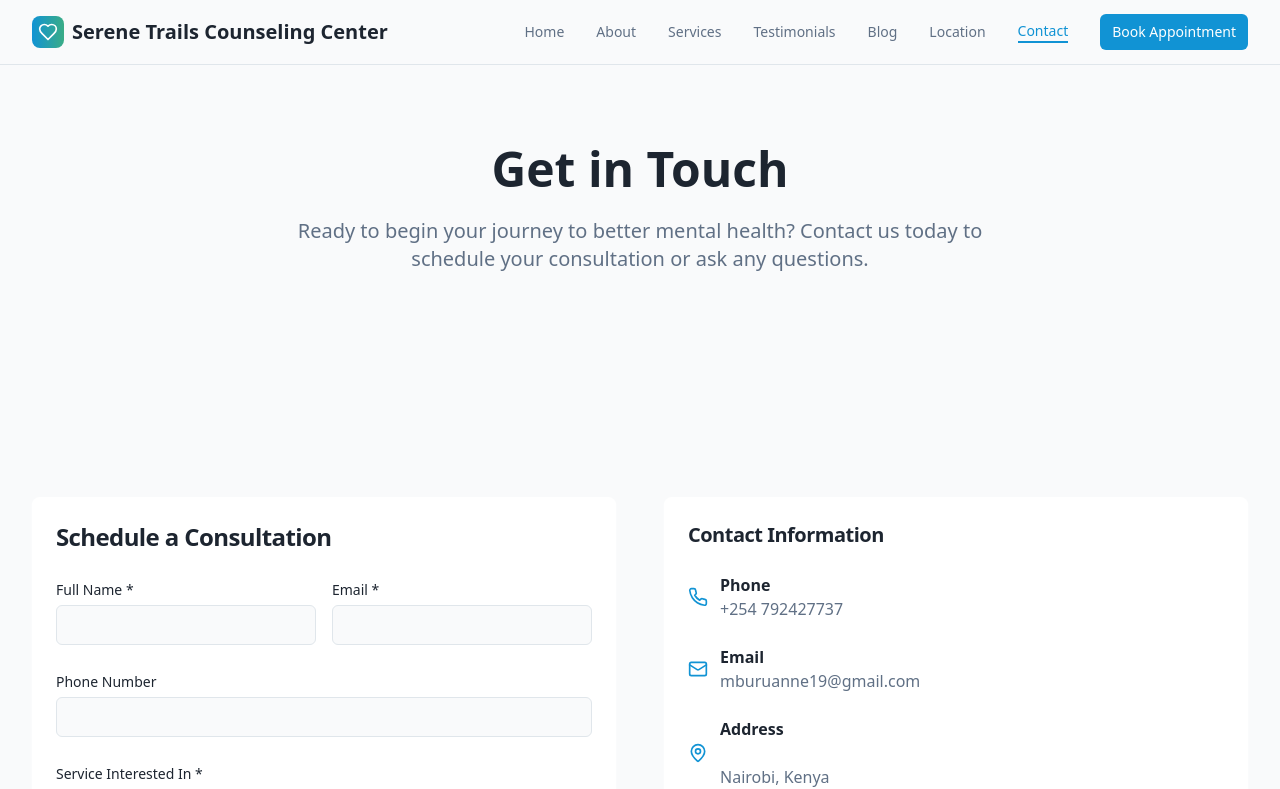
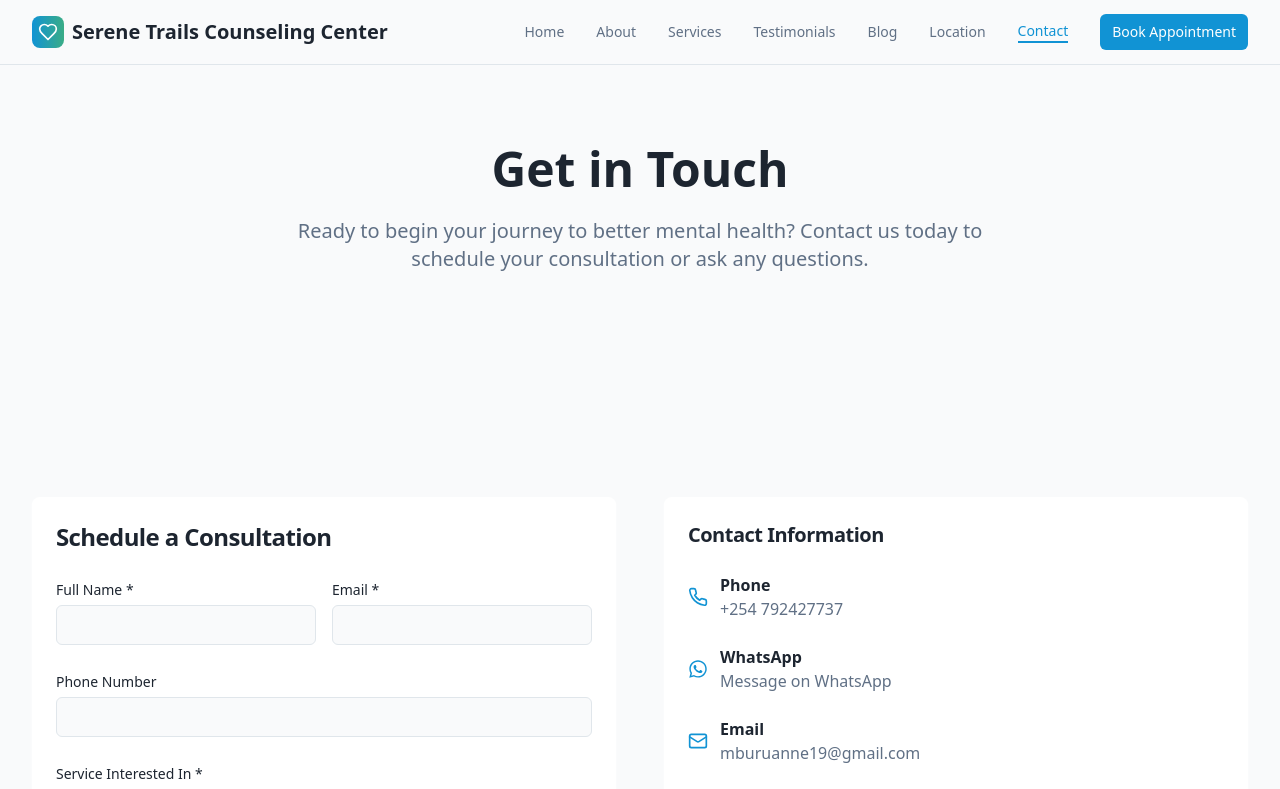
Before and after one commit to kiganyamburu/compassionate-wellbeing-site, a React (Vite) app: page /contact in a window 1280 px wide. Shown: the top 789 px of the page. Built offline with nearby package versions, Linux system fonts and the light colour scheme.

Commit message:
feat(contact): add a whatsapp link in the contact information

```diff
--- a/src/pages/Contact.tsx
+++ b/src/pages/Contact.tsx
@@ -248,6 +248,24 @@ const Contact = () => {
                     </div>
                   </div>
                   <div className="flex items-center space-x-3">
+                    <FaWhatsapp className="w-5 h-5 text-healing-blue" />
+                    <div>
+                      <h3 className="font-semibold text-foreground">
+                        WhatsApp
+                      </h3>
+                      <p className="text-muted-foreground">
+                        <a
+                          href="https://wa.me/254792427737"
+                          target="_blank"
+                          rel="noopener noreferrer"
+                          className="hover:text-foreground"
+                        >
+                          Message on WhatsApp
+                        </a>
+                      </p>
+                    </div>
+                  </div>
+                  <div className="flex items-center space-x-3">
                     <Mail className="w-5 h-5 text-healing-blue" />
                     <div>
                       <h3 className="font-semibold text-foreground">Email</h3>
```
